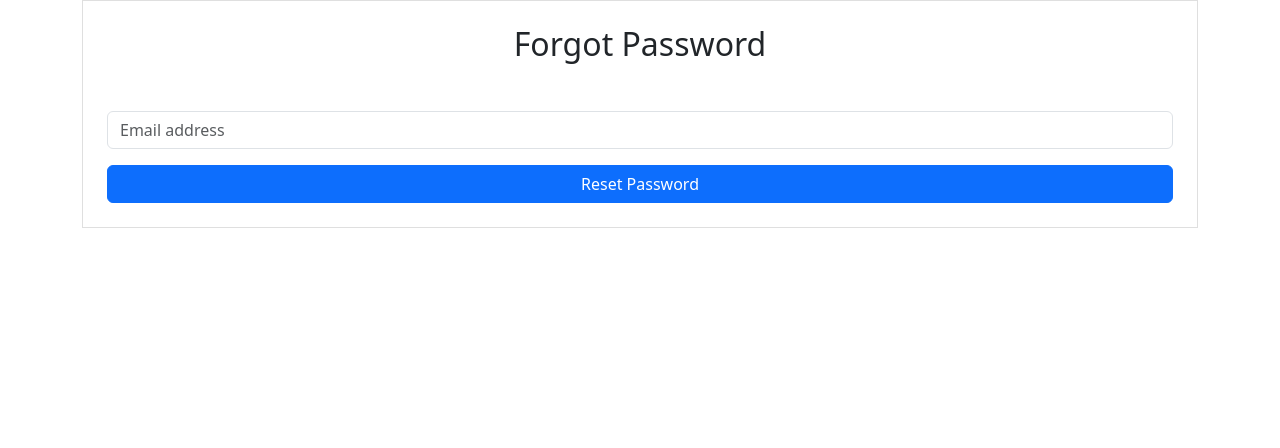
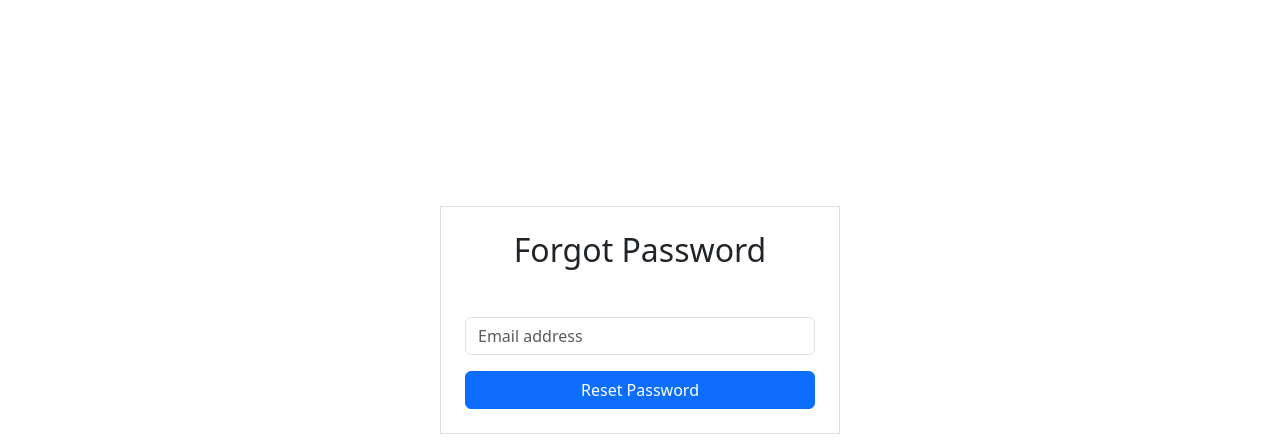
Before and after one commit to carternovak/StudentSmartRentals, a React (Create React App) app: page /passwordreset in a window 1280 px wide. Shown: the top 448 px of the page. Built offline with nearby package versions, Linux system fonts and the light colour scheme; no server answers.

Commit message:
Updated PasswordReset CSS to be consistent

```diff
--- a/src/Components/PasswordReset.js
+++ b/src/Components/PasswordReset.js
@@ -3,6 +3,7 @@ import { useNavigate } from "react-router-dom";
 import { Form, Alert } from "react-bootstrap";
 import { Button } from "react-bootstrap";
 import { useUserAuth } from "../context/UserAuthContext";
+import "../css/Login.css";
 
 const PasswordReset = () => {
   const [email, setEmail] = useState("");
@@ -23,7 +24,8 @@ const PasswordReset = () => {
 
   return (
     <>
-      <div className="p-4 box">
+      <div className="login_container">
+        <div className="p-4 box login">
           <h2 className="mb-5 text-center">Forgot Password</h2>
           {error && <Alert variant="danger">{error}</Alert>}
           <Form onSubmit={handleSubmit}>
@@ -42,6 +44,7 @@ const PasswordReset = () => {
             </div>
           </Form>
         </div>
+      </div>
     </>
   );
 };
```
Lines whose indentation alone changed are shown as unchanged.
